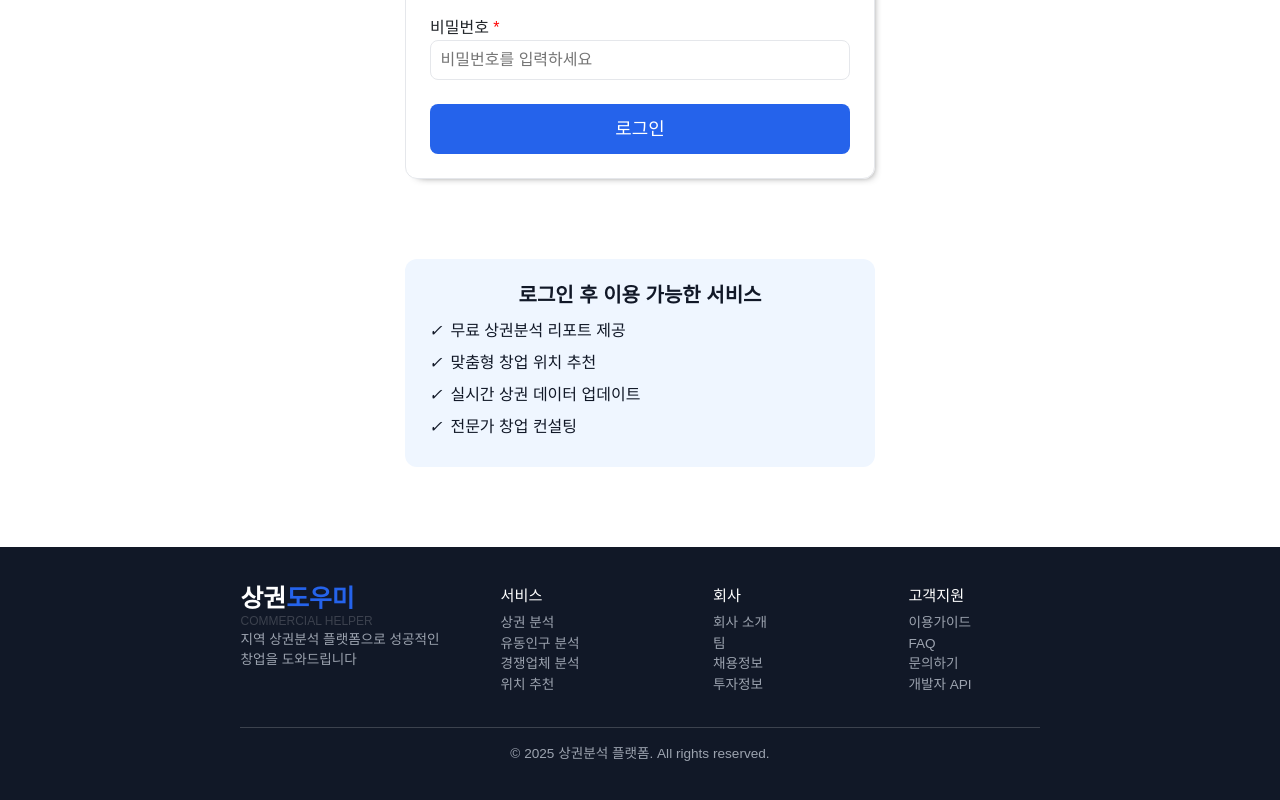
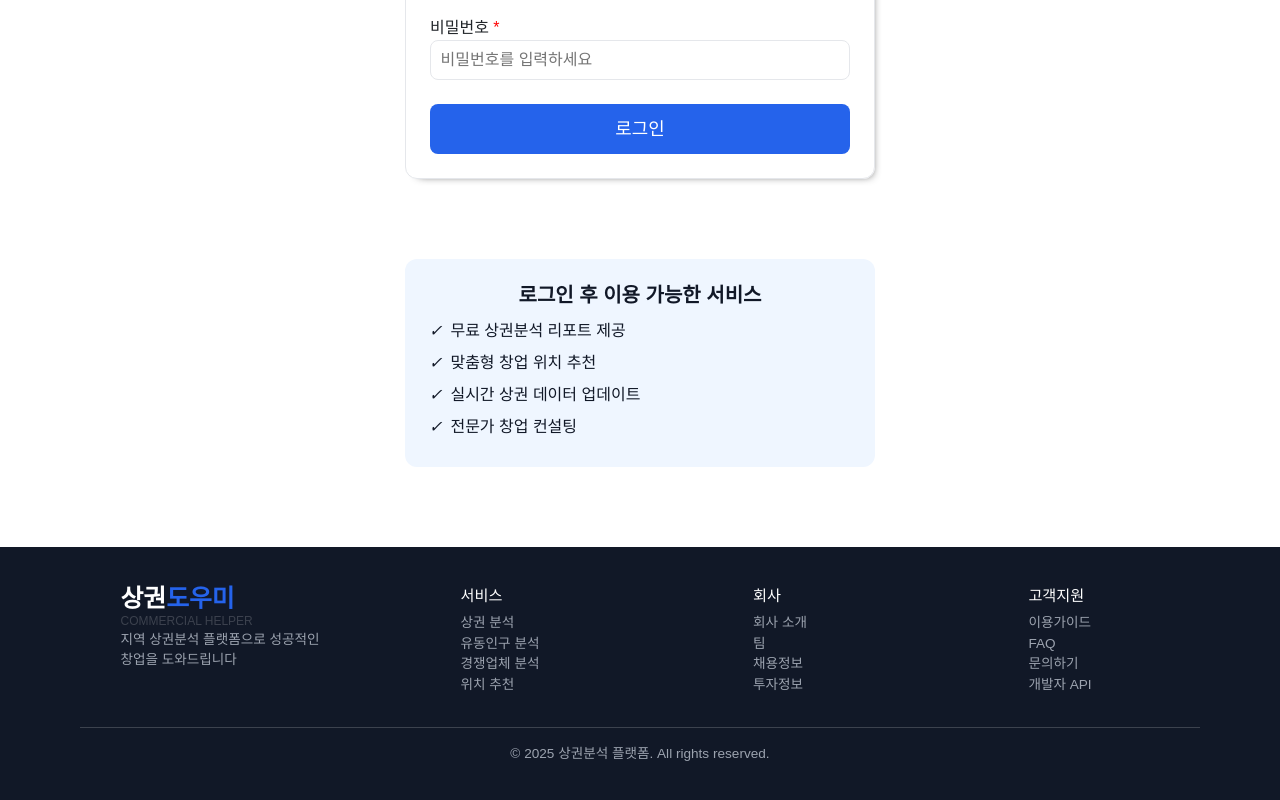
Before and after one commit to Milk0621/project-sangkwon-helper, a React (Create React App) app in the folder frontend/: page /auth in a window 1280 px wide. Shown: the part 720-1520 px from the top of the page. Built offline with nearby package versions, Linux system fonts and the light colour scheme; a web font is replaced by a local one.

Commit message:
style: Footer 구조 변경 및 css 수정

```diff
--- a/frontend/src/components/Footer/Footer.jsx
+++ b/frontend/src/components/Footer/Footer.jsx
@@ -4,6 +4,7 @@ function Footer() {
     return(
         <footer>
             <div>
+                <div className={styles.gridDiv}>
                     <div>
                         <div className={styles.logo}>
                             <div className={styles.kor}>
@@ -41,6 +42,7 @@ function Footer() {
                         </ul>
                     </div>
                 </div>
+            </div>
             <div className={styles.footerBottom}>
                 <p>© 2025 상권분석 플랫폼. All rights reserved.</p>
             </div>
--- a/frontend/src/components/Footer/Footer.module.css
+++ b/frontend/src/components/Footer/Footer.module.css
@@ -1,12 +1,17 @@
 footer {
     background-color: var(--dark-blue);
     color: #9ca3af;
-    padding: 2.5rem 15rem;
+    padding: 2.5rem 5rem;
     text-align: left;
     font-size: .85rem;
 }
 
 footer>div {
+    max-width: 1280px;
+    margin: 0 auto;
+}
+
+.gridDiv {
     display: grid;
     justify-items: center;
     grid-template-columns: repeat(4, minmax(0, 1fr));
```
Lines whose indentation alone changed are shown as unchanged.
